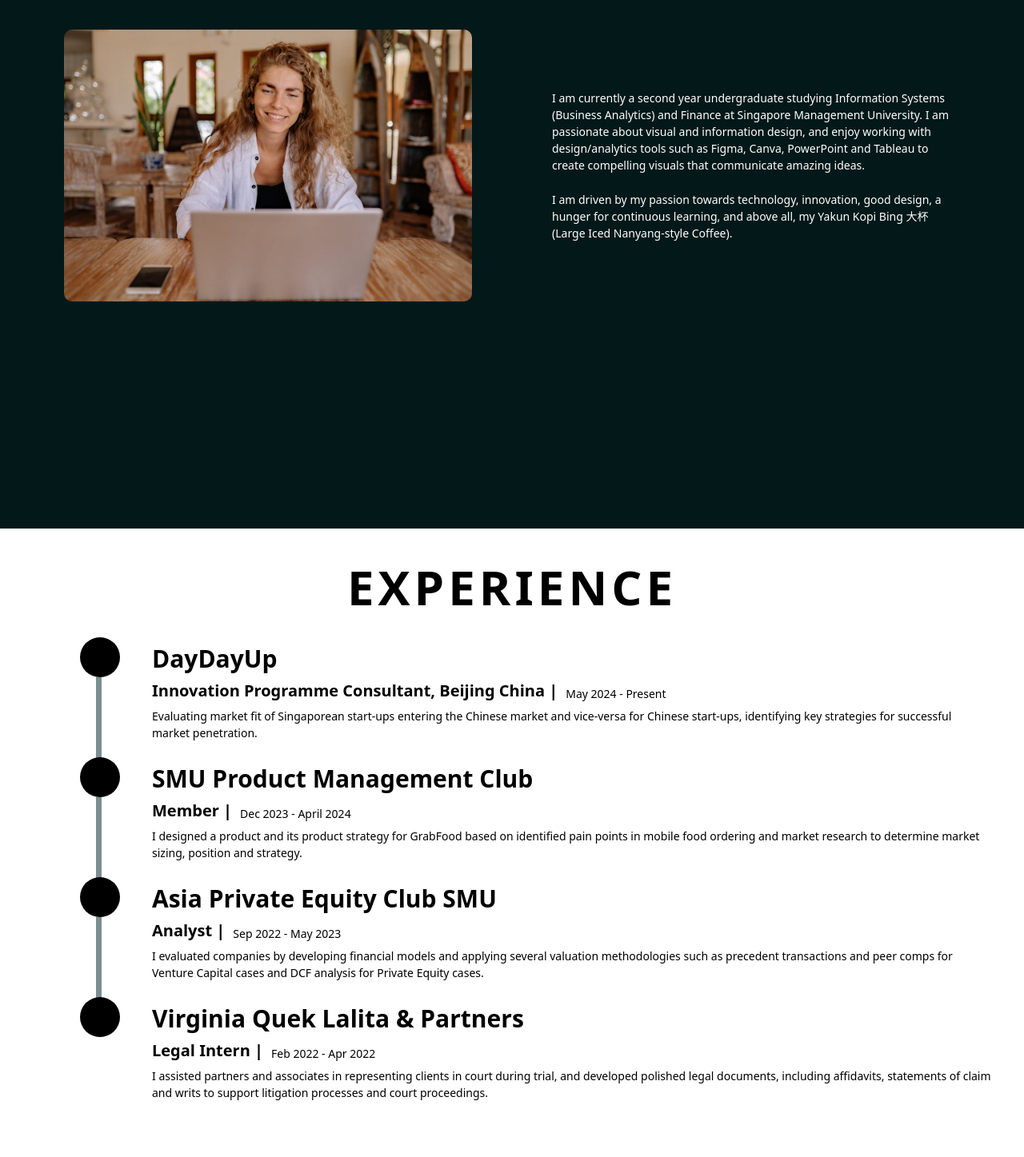
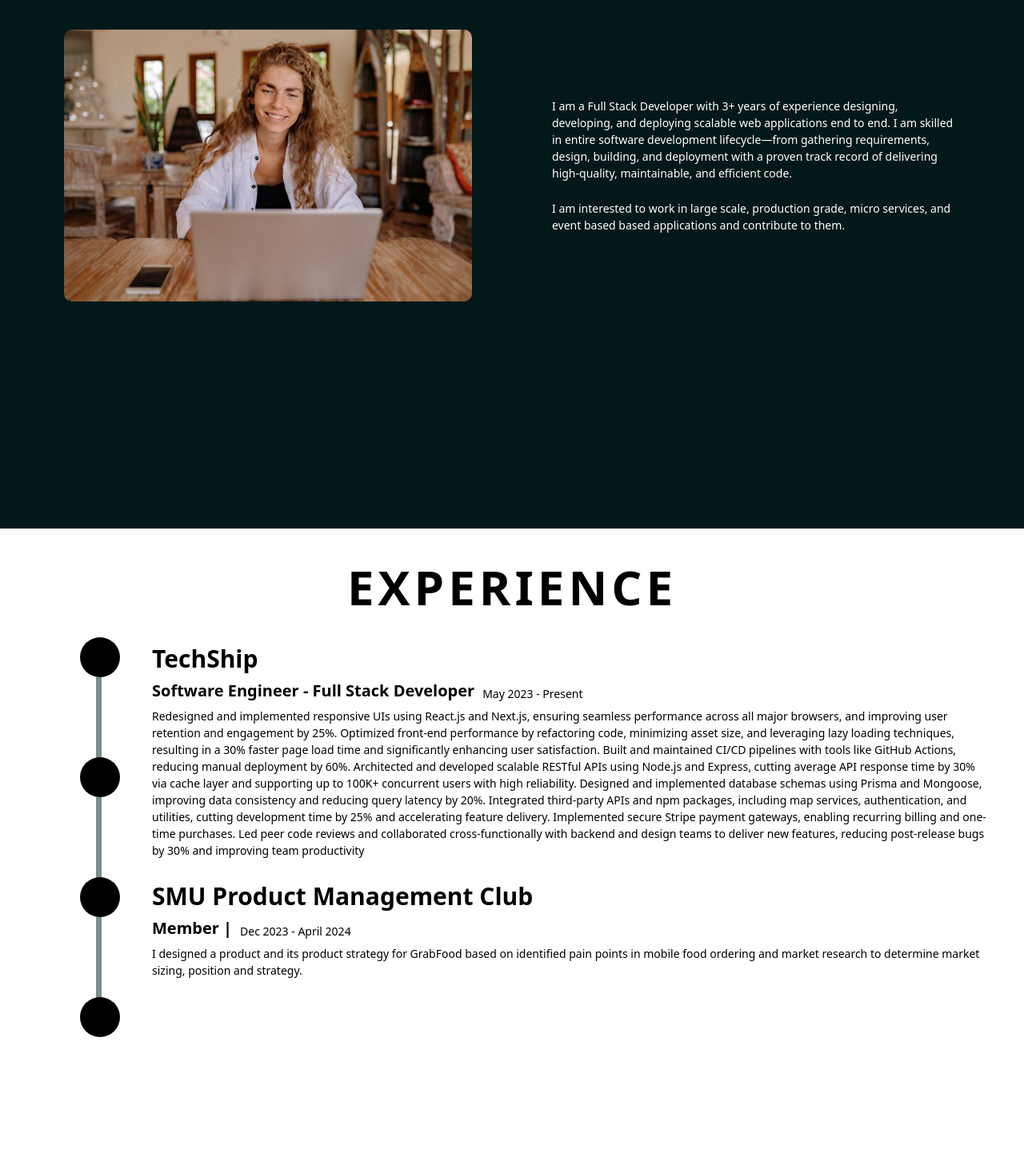
Before and after one commit to dev-basit/my-portfolio, a Next.js app: page / in a window 1280 px wide. Shown: the part 843-2290 px from the top of the page at 80% size. Built offline with nearby package versions, Linux system fonts and the light colour scheme.

Commit message:
changed data

```diff
--- a/src/config.ts
+++ b/src/config.ts
@@ -1,31 +1,27 @@
 import { IFonts } from "./interfaces";
 
-const name = "Basit";
+const name = "Abdul Basit";
 
 export const config = {
   name: name,
   nameTagLine: `My name is ${name}.`,
-  descriptionTagLine: "I love to solve real-world problems through technology.",
+  // descriptionTagLine: "I love to solve real-world problems through technology.",
+  descriptionTagLine:
+    "I am a Full Stack Developer with 3+ years of experience designing, developing, and deploying scalable web applications end to end. I am skilled in entire software development lifecycle—from gathering requirements, design, building, and deployment with a proven track record of delivering high-quality, maintainable, and efficient code. I am interested to work in large scale, production grade, micro services, and event based based applications and contribute to them.",
 
-  featurePhrases: [
-    "Snr Full Stack Developer",
-    "Snr Frontend Developer",
-    "Snr Backend Developer",
-    "Snr ReactJs Developer",
-    "Snr React Native Developer",
-  ],
+  featurePhrases: ["Software Engineer", "Full Stack Developer"],
   aboutText:
-    "I am currently a second year undergraduate studying Information Systems (Business Analytics) and Finance at Singapore Management University. I am passionate about visual and information design, and enjoy working with design/analytics tools such as Figma, Canva, PowerPoint and Tableau to create compelling visuals that communicate amazing ideas.",
+    "I am a Full Stack Developer with 3+ years of experience designing, developing, and deploying scalable web applications end to end. I am skilled in entire software development lifecycle—from gathering requirements, design, building, and deployment with a proven track record of delivering high-quality, maintainable, and efficient code.",
   aboutText2:
-    "I am driven by my passion towards technology, innovation, good design, a hunger for continuous learning, and above all, my Yakun Kopi Bing 大杯 (Large Iced Nanyang-style Coffee).",
+    "I am interested to work in large scale, production grade, micro services, and event based based applications and contribute to them.",
 
   experience: [
     {
-      compantName: "DayDayUp",
-      jobPosition: "Innovation Programme Consultant, Beijing China |",
-      jobDuration: "May 2024 - Present",
+      compantName: "TechShip",
+      jobPosition: "Software Engineer - Full Stack Developer",
+      jobDuration: "May 2023 - Present",
       jobDescription:
-        "Evaluating market fit of Singaporean start-ups entering the Chinese market and vice-versa for Chinese start-ups, identifying key strategies for successful market penetration.",
+        "Redesigned and implemented responsive UIs using React.js and Next.js, ensuring seamless performance across all major browsers, and improving user retention and engagement by 25%. Optimized front-end performance by refactoring code, minimizing asset size, and leveraging lazy loading techniques, resulting in a 30% faster page load time and significantly enhancing user satisfaction. Built and maintained CI/CD pipelines with tools like GitHub Actions, reducing manual deployment by 60%. Architected and developed scalable RESTful APIs using Node.js and Express, cutting average API response time by 30% via cache layer and supporting up to 100K+ concurrent users with high reliability. Designed and implemented database schemas using Prisma and Mongoose, improving data consistency and reducing query latency by 20%. Integrated third-party APIs and npm packages, including map services, authentication, and utilities, cutting development time by 25% and accelerating feature delivery. Implemented secure Stripe payment gateways, enabling recurring billing and one-time purchases. Led peer code reviews and collaborated cross-functionally with backend and design teams to deliver new features, reducing post-release bugs by 30% and improving team productivity",
     },
     {
       compantName: "SMU Product Management Club",
@@ -33,20 +29,6 @@ export const config = {
       jobDuration: "Dec 2023 - April 2024",
       jobDescription:
         "I designed a product and its product strategy for GrabFood based on identified pain points in mobile food ordering and market research to determine market sizing, position and strategy.",
-    },
-    {
-      compantName: "Asia Private Equity Club SMU",
-      jobPosition: "Analyst |",
-      jobDuration: "Sep 2022 - May 2023",
-      jobDescription:
-        "I evaluated companies by developing financial models and applying several valuation methodologies such as precedent transactions and peer comps for Venture Capital cases and DCF analysis for Private Equity cases.",
-    },
-    {
-      compantName: "Virginia Quek Lalita & Partners",
-      jobPosition: "Legal Intern |",
-      jobDuration: "Feb 2022 - Apr 2022",
-      jobDescription:
-        "I assisted partners and associates in representing clients in court during trial, and developed polished legal documents, including affidavits, statements of claim and writs to support litigation processes and court proceedings.",
     },
   ],
 
```
